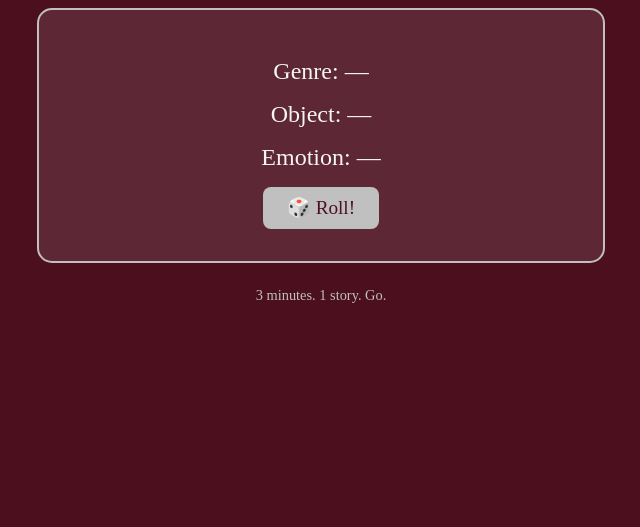
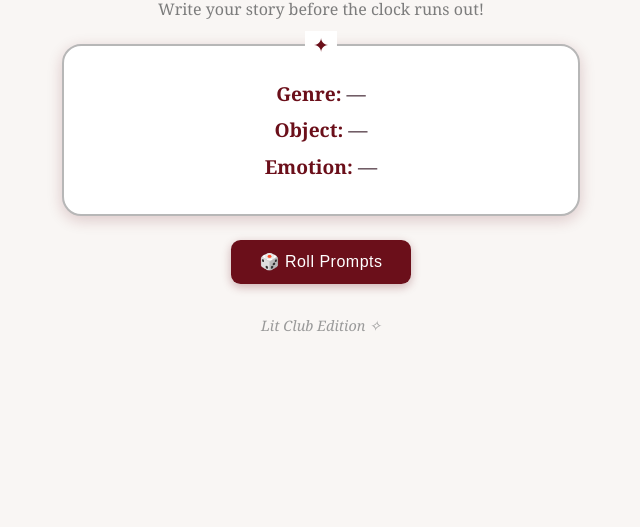
Before and after one commit to Tiredgeekk/FictionRoulette, a plain HTML site: page index.html in a window 1280 px wide. Shown: the part 289-816 px from the top of the page, without its empty margins (319-959 px from the left). Drawn offline with Linux system fonts and the light colour scheme.

Commit message:
Refactor index.html for improved UI and functionality
Updated styles and functionality for the Flash Fiction Roulette app. Enhanced the user interface with new colors, fonts, and animations, and modified the JavaScript functions for generating prompts.

```diff
--- a/index.html
+++ b/index.html
@@ -3,102 +3,151 @@
 <head>
 <meta charset="UTF-8">
 <meta name="viewport" content="width=device-width, initial-scale=1.0">
-<title>Flash Fiction Roulette</title>
+<title>Flash Fiction Roulette 📚</title>
 <style>
   body {
-    background-color: #4b0f1e; /* deep burgundy */
-    color: #f5f5f5; /* white */
-    font-family: "Times New Roman", serif;
+    background-color: #f9f6f4;
+    font-family: 'Georgia', serif;
     display: flex;
     flex-direction: column;
     align-items: center;
     justify-content: center;
     height: 100vh;
-    margin: 0;
+    color: #3b1f2b;
   }
 
   h1 {
-    color: #c0c0c0; /* silver */
-    font-size: 2.5rem;
-    margin-bottom: 1rem;
-    letter-spacing: 1px;
+    font-size: 2.4rem;
+    color: #6b0f1a;
+    margin-bottom: 0.5rem;
+    text-shadow: 1px 1px #b6b6b6;
   }
 
-  .container {
-    background-color: rgba(255, 255, 255, 0.1);
-    border: 2px solid #c0c0c0;
-    border-radius: 15px;
-    padding: 2rem;
-    text-align: center;
-    width: 90%;
-    max-width: 500px;
+  .subtitle {
+    font-size: 1rem;
+    color: #7c7c7c;
+    margin-bottom: 1.5rem;
   }
 
-  .result {
-    font-size: 1.5rem;
-    margin: 1rem 0;
+  .results {
+    background: #fff;
+    border: 2px solid #b7b7b7;
+    padding: 1.5rem 2rem;
+    border-radius: 1.2rem;
+    box-shadow: 0 4px 15px rgba(107, 15, 26, 0.2);
+    text-align: center;
+    width: 85%;
+    max-width: 450px;
+    transition: all 0.3s ease;
+    position: relative;
+  }
+
+  .results::before {
+    content: "✦";
+    position: absolute;
+    top: -15px;
+    left: 50%;
+    transform: translateX(-50%);
+    background: #fff;
+    color: #6b0f1a;
+    font-size: 1.2rem;
+    padding: 0 0.5rem;
+  }
+
+  p {
+    font-size: 1.2rem;
+    margin: 0.6rem 0;
+  }
+
+  strong {
+    color: #6b0f1a;
   }
 
   button {
-    background-color: #c0c0c0;
-    color: #4b0f1e;
-    font-family: "Times New Roman", serif;
-    font-size: 1.2rem;
-    padding: 0.6rem 1.5rem;
+    background-color: #6b0f1a;
+    color: #fff;
     border: none;
-    border-radius: 8px;
+    padding: 0.8rem 1.8rem;
+    border-radius: 0.6rem;
+    font-family: 'Poppins', sans-serif;
+    font-size: 1rem;
+    letter-spacing: 0.5px;
     cursor: pointer;
-    transition: 0.2s;
+    margin-top: 1.5rem;
+    box-shadow: 0 3px 10px rgba(107, 15, 26, 0.3);
+    transition: all 0.3s ease;
   }
 
   button:hover {
-    background-color: #ffffff;
+    background-color: #8c2234;
+    transform: translateY(-2px);
+  }
+
+  .fade-in {
+    animation: fadeIn 0.4s ease forwards;
+  }
+
+  @keyframes fadeIn {
+    from {opacity: 0; transform: scale(0.98);}
+    to {opacity: 1; transform: scale(1);}
   }
 
   footer {
-    margin-top: 1.5rem;
+    margin-top: 2rem;
+    color: #999;
     font-size: 0.9rem;
-    color: #c0c0c0;
+    font-style: italic;
   }
 </style>
 </head>
 <body>
 
-  <h1>Flash Fiction Roulette</h1>
+<h1>Flash Fiction Roulette 📚</h1>
+<p class="subtitle">Write your story before the clock runs out!</p>
 
-  <div class="container">
-    <p class="result" id="genre">Genre: —</p>
-    <p class="result" id="object">Object: —</p>
-    <p class="result" id="emotion">Emotion: —</p>
-    <button onclick="rollAll()">🎲 Roll!</button>
-  </div>
+<div class="results" id="resultsBox">
+  <p><strong>Genre:</strong> <span id="genre">—</span></p>
+  <p><strong>Object:</strong> <span id="object">—</span></p>
+  <p><strong>Emotion:</strong> <span id="emotion">—</span></p>
+</div>
 
-  <footer>3 minutes. 1 story. Go.</footer>
+<button onclick="generate()">🎲 Roll Prompts</button>
+
+<footer>Lit Club Edition ✧</footer>
 
 <script>
   const genres = [
-    "Fantasy", "Horror", "Romance", "Mystery", "Sci-Fi",
-    "Comedy", "Drama", "Historical", "Thriller", "Fairy Tale"
+    "Fantasy", "Sci-Fi", "Romance", "Mystery", "Horror",
+    "Comedy", "Historical", "Slice of Life", "Adventure", "Dystopian",
+    "Mythology", "Cyberpunk", "Fairy Tale", "Drama", "Gothic"
   ];
 
   const objects = [
-    "Broken mirror", "Old letter", "Pocket watch", "Mysterious key",
-    "Candle", "Book of spells", "Photograph", "Map", "Sword", "Teacup"
+    "Broken Clock", "Lost Letter", "Crystal Ball", "Map with No North",
+    "Pocket Watch", "Sword in a Stone", "Magic Pen", "Empty Teacup",
+    "Cursed Ring", "Music Box", "Red Umbrella", "Old Journal",
+    "Silver Locket", "Typewriter", "Lantern"
   ];
 
   const emotions = [
-    "Joy", "Fear", "Longing", "Anger", "Confusion",
-    "Hope", "Jealousy", "Grief", "Awe", "Nostalgia"
+    "Joy", "Fear", "Anger", "Nostalgia", "Guilt", "Awe", "Desperation",
+    "Hope", "Jealousy", "Peace", "Loneliness", "Wonder", "Regret", "Amusement",
+    "Suspicion"
   ];
 
-  function roll(arr) {
-    return arr[Math.floor(Math.random() * arr.length)];
+  function randomItem(list) {
+    return list[Math.floor(Math.random() * list.length)];
   }
 
-  function rollAll() {
-    document.getElementById("genre").textContent = "Genre: " + roll(genres);
-    document.getElementById("object").textContent = "Object: " + roll(objects);
-    document.getElementById("emotion").textContent = "Emotion: " + roll(emotions);
+  function generate() {
+    document.getElementById("genre").textContent = randomItem(genres);
+    document.getElementById("object").textContent = randomItem(objects);
+    document.getElementById("emotion").textContent = randomItem(emotions);
+
+    const box = document.getElementById("resultsBox");
+    box.classList.remove("fade-in");
+    void box.offsetWidth; // reset animation
+    box.classList.add("fade-in");
   }
 </script>
 
```
